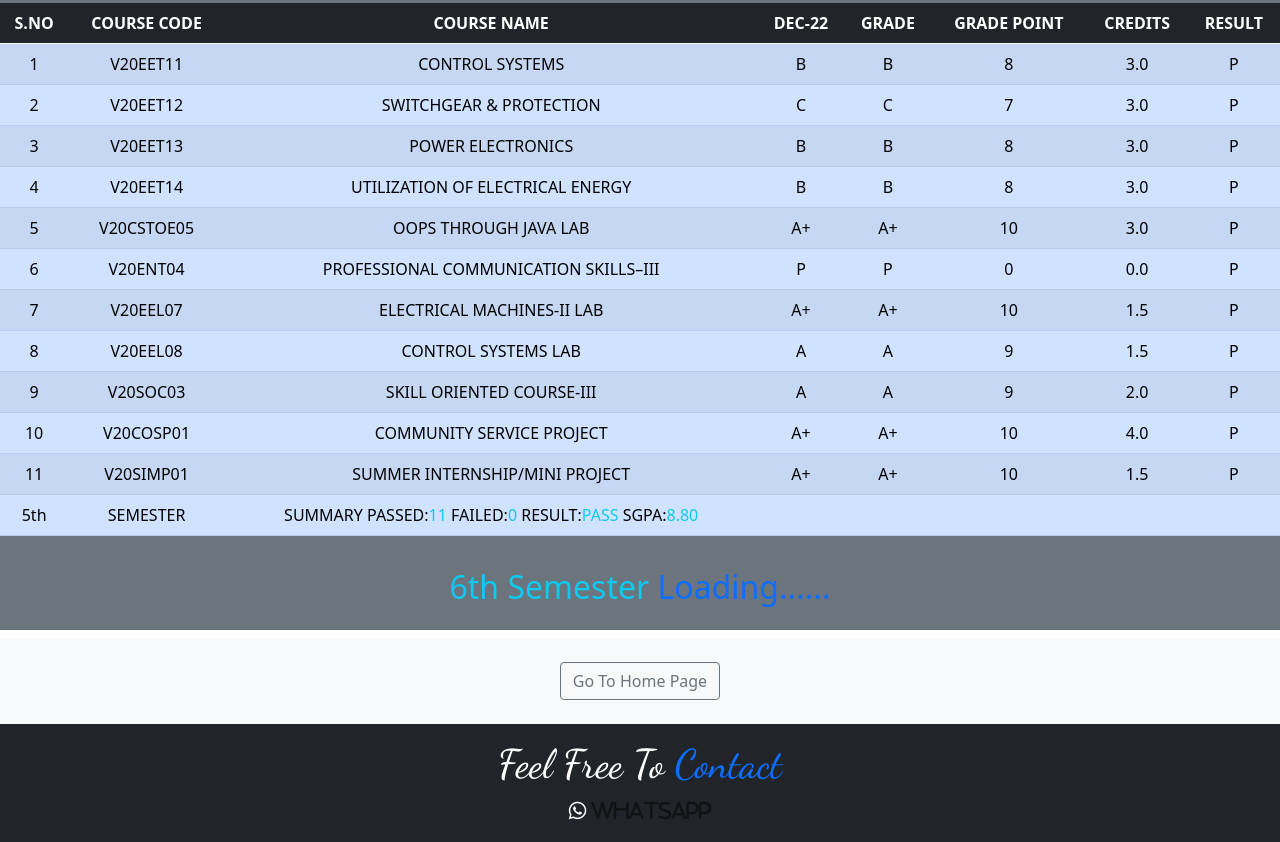
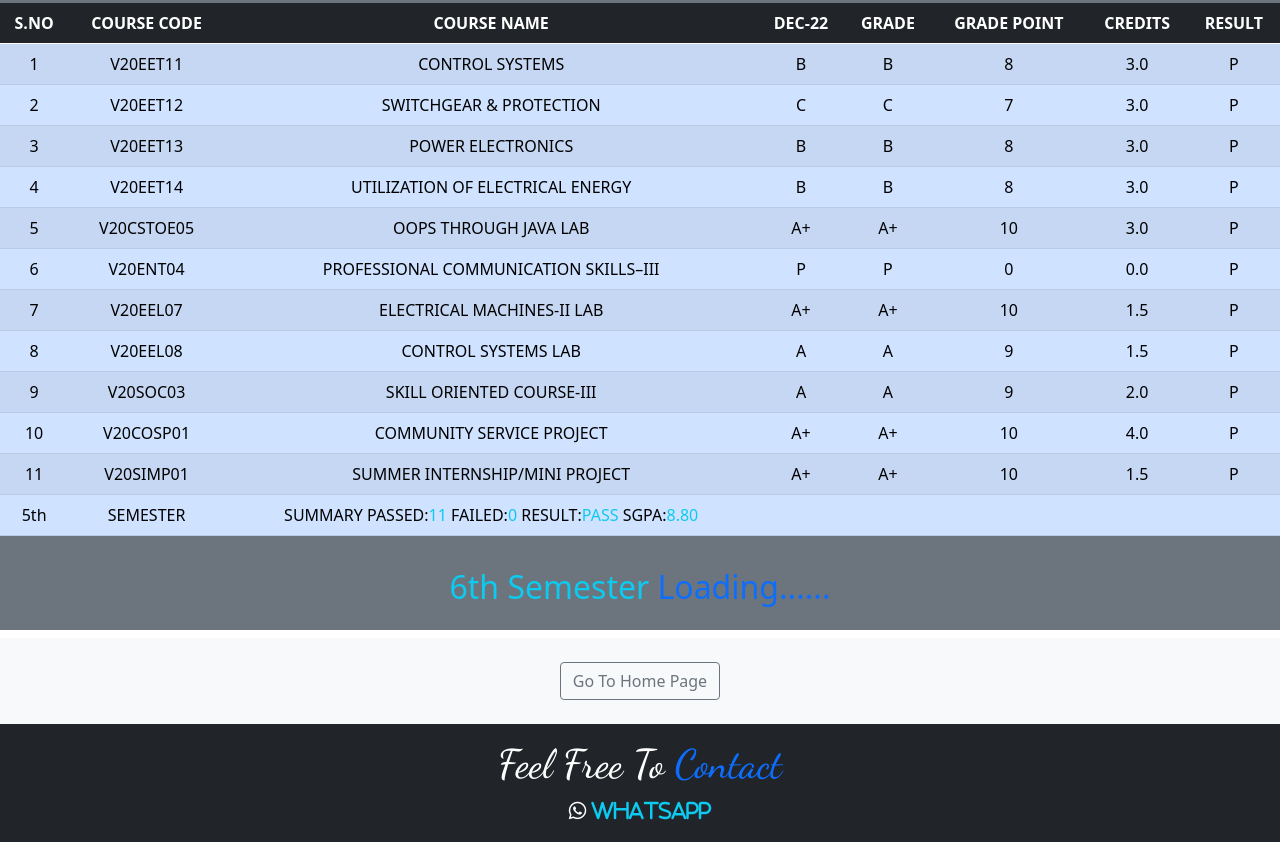
Before and after one commit to vamsi123-paidi/portfolio, a plain HTML site: page dashboard.html in a window 1280 px wide. Shown: the part 5165-6007 px from the top of the page. Drawn offline with nearby package versions, Linux system fonts and the light colour scheme.

Commit message:
Update dashboard.html

```diff
--- a/dashboard.html
+++ b/dashboard.html
@@ -1009,7 +1009,7 @@
             <div class="container-fluid bg-dark text-white text-center fs-5 h-25 py-3">
               <h1>Feel Free To<span class="text-primary"> Contact</span></h1>
               <a href="https://wa.link/v3sj8c">
-                <i class="fa-brands fa-whatsapp text-white"> <span class="text-black-50">Whatsapp</span></i>
+                <i class="fa-brands fa-whatsapp text-white"> <span class="text-info">Whatsapp</span></i>
               </a>
             </div>
         </section>
```
